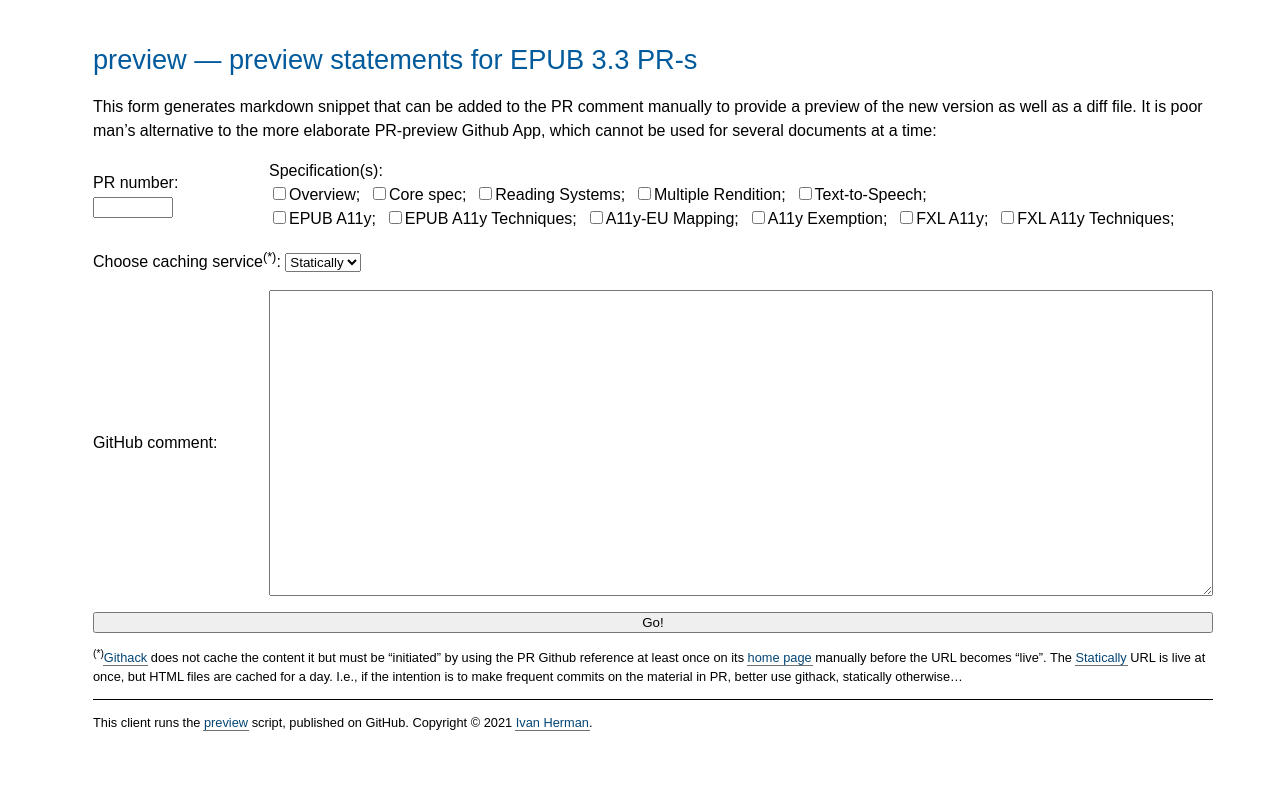
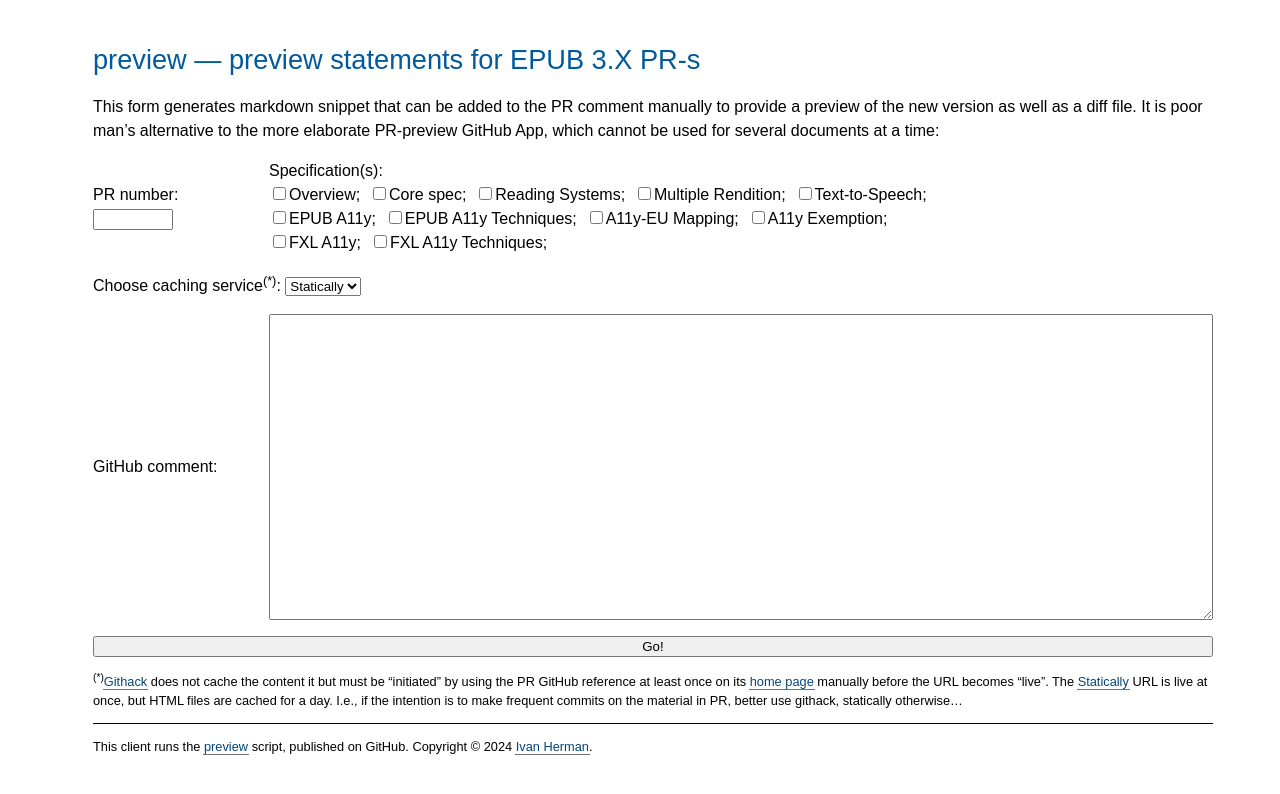
Before and after one commit to iherman/preview, a website with bundled scripts: page docs/epub.html in a window 1280 px wide. Built offline with nearby package versions, Linux system fonts and the light colour scheme.

Commit message:
Minor updates for EPUB files

```diff
--- a/docs/epub.html
+++ b/docs/epub.html
@@ -27,10 +27,10 @@
     </head>
     <body>
         <header>
-            <h1>preview — preview statements for EPUB 3.3 PR-s</h1>
+            <h1>preview — preview statements for EPUB 3.X PR-s</h1>
         </header>
         <main>
-            <p>This form generates markdown snippet that can be added to the PR comment manually to provide a preview of the new version as well as a diff file. It is poor man’s alternative to the more elaborate PR-preview Github App, which cannot be used for several documents at a time:</p>
+            <p>This form generates markdown snippet that can be added to the PR comment manually to provide a preview of the new version as well as a diff file. It is poor man’s alternative to the more elaborate PR-preview GitHub App, which cannot be used for several documents at a time:</p>
 
             <div id='form'>
                 <div>
@@ -48,7 +48,8 @@
                     <input type="checkbox" name="a11y"                  id="a11y"></input><label for="a11y">EPUB A11y; </label>
                     <input type="checkbox" name="a11y-tech"             id="a11y-tech"></input><label for="a11y-tech">EPUB A11y Techniques; </label>
                     <input type="checkbox" name="epub-a11y-eaa-mapping" id="epub-a11y-eaa-mapping"></input><label for="epub-a11y-eaa-mapping">A11y-EU Mapping; </label>
-                    <input type="checkbox" name="a11y-exemption"        id="a11y-exemption"></input><label for="epub-a11y-eaa-mapping">A11y Exemption; </label>
+                    <input type="checkbox" name="a11y-exemption"        id="a11y-exemption"></input><label for="a11y-exemption">A11y Exemption; </label>
+                    <br/>
                     <input type="checkbox" name="fxl-a11y"              id="fxl-a11y"></input><label for="fxl-a11y">FXL A11y; </label>
                     <input type="checkbox" name="fxl-a11y-tech"         id="fxl-a11y-tech"></input><label for="fxl-a11y-tech">FXL A11y Techniques; </label>
 
@@ -68,10 +69,10 @@
                 <button id='go'>Go!</button>
             </div>
 
-            <p style="font-size: 80%;"><sup>(*)</sup><a href="https://raw.githack.com">Githack</a> does not cache the content it but must be “initiated” by using the PR Github reference at least once on its <a href="https://raw.githack.com">home page</a> manually before the URL becomes “live”. The <a href="https://cdn.statically.io">Statically</a> URL is live at once, but HTML files are cached for a day. I.e., if the intention is to make frequent commits on the material in PR, better use githack, statically otherwise…</p>
+            <p style="font-size: 80%;"><sup>(*)</sup><a href="https://raw.githack.com">Githack</a> does not cache the content it but must be “initiated” by using the PR GitHub reference at least once on its <a href="https://raw.githack.com">home page</a> manually before the URL becomes “live”. The <a href="https://cdn.statically.io">Statically</a> URL is live at once, but HTML files are cached for a day. I.e., if the intention is to make frequent commits on the material in PR, better use githack, statically otherwise…</p>
         </main>
         <footer class='copyright'>
-            <p >This client runs the <a href='https://github.com/iherman/preview/'>preview</a> script, published on GitHub. Copyright © 2021 <a href='https://www.ivan-herman.net/'>Ivan Herman</a>. </p>
+            <p >This client runs the <a href='https://github.com/iherman/preview/'>preview</a> script, published on GitHub. Copyright © 2024 <a href='https://www.ivan-herman.net/'>Ivan Herman</a>. </p>
         </footer>
     </body>
 </html>
--- a/package.json
+++ b/package.json
@@ -1,6 +1,6 @@
 {
   "name": "preview",
-  "version": "0.5.0",
+  "version": "0.5.1",
   "engines": {
     "node": "12.x"
   },
```
Also changed, not shown: docs/index.html (+4 -4 lines), 1 other file.
